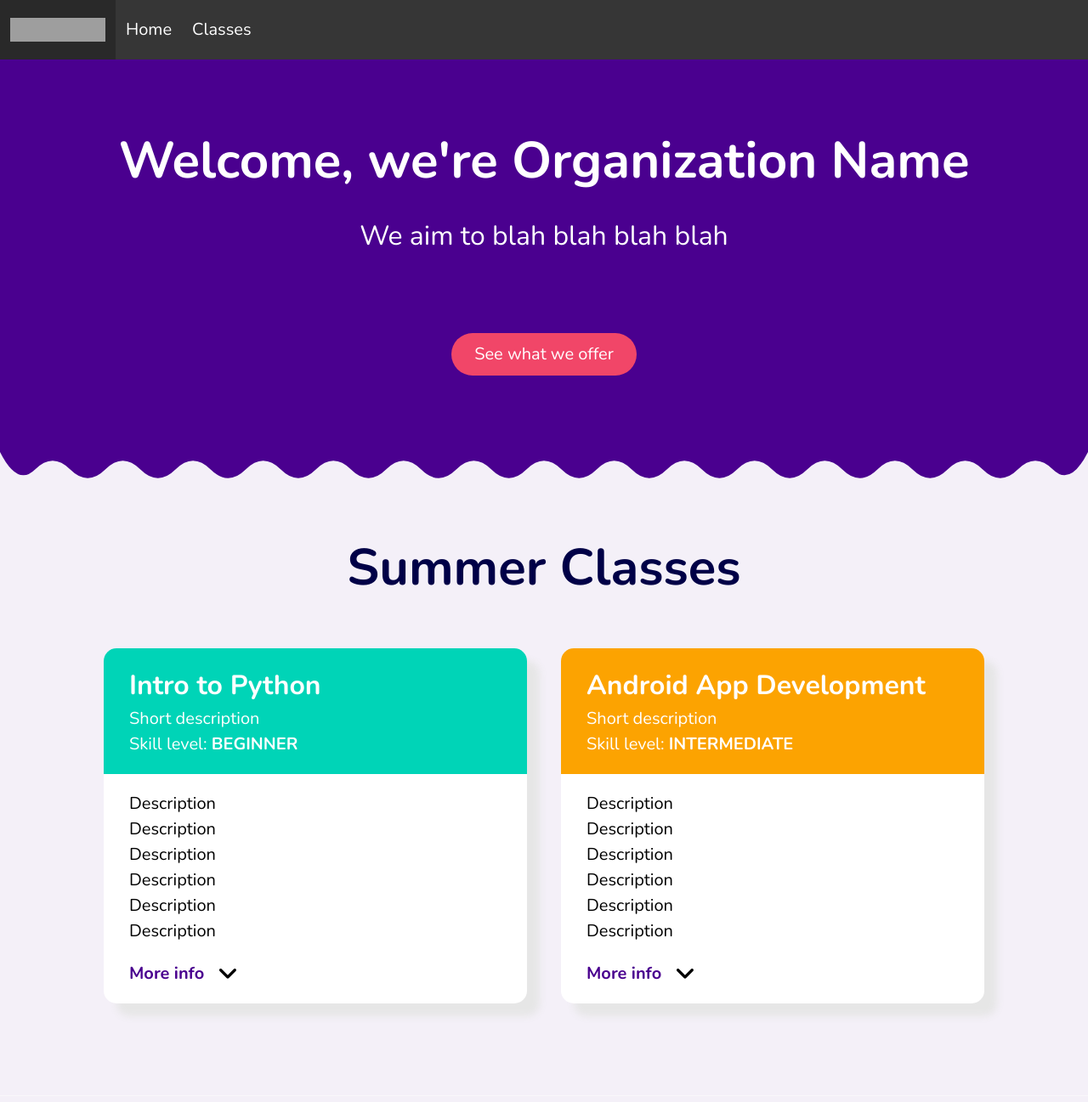
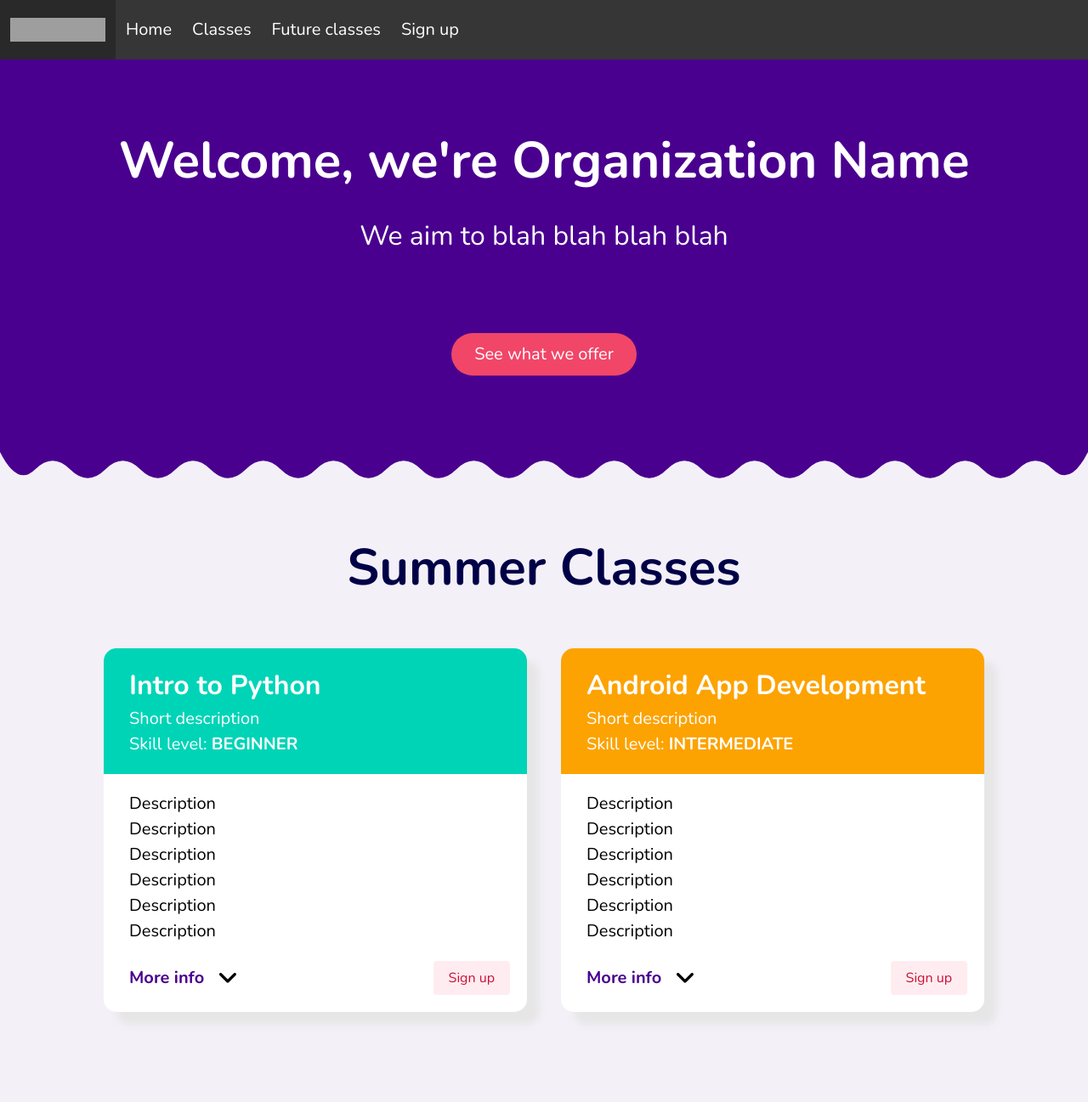
Before and after one commit to KG14/KG14.github.io, a website: page index.html in a window 1280 px wide. Shown: the top 1297 px of the page at 85% size. Drawn offline with nearby package versions, Linux system fonts and the light colour scheme; grey boxes are pictures that could not be loaded.

Commit message:
Added sign up button, made other buttons and navbar functional

```diff
--- a/css/style.css
+++ b/css/style.css
@@ -1,3 +1,7 @@
+html {
+    scroll-behavior: smooth;
+}
+
 nav {
     height: 70px !important;
     font-size: 20px;
@@ -76,3 +80,8 @@ nav {
     background: transparent;
     border: none;
 }
+
+.sign-up-btn {
+    margin-right: 20px;
+    margin-bottom: 20px;
+}
--- a/index.html
+++ b/index.html
@@ -11,6 +11,7 @@
             My Site!
         </title>
     </head>
+
     <body class="has-navbar-fixed-top">
         <nav class="navbar is-dark is-fixed-top" role="navigation" aria-label="main navigation">
             <div class="navbar-brand">
@@ -27,13 +28,25 @@
 
             <div class="navbar-menu">
                 <div class="navbar-start">
-                <a class="navbar-item">
+                  <a class="navbar-item" onclick="scrollSection('#splash-section', true)">
                     Home
                   </a>
 
-                <a class="navbar-item">
+                  <a class="navbar-item" onclick="scrollSection('#classes-section', false)" >
                     Classes
                   </a>
+
+                  <a class="navbar-item" onclick="scrollSection('#future-classes-section', false)">
+                    Future classes
+                  </a>
+
+                  <a class="navbar-item" onclick="scrollSection('#signup-section', true)">
+                    Sign up
+                  </a>
+                </div>
+
+                <div class="navbar-end">
+                </div>
             </div>
         </nav>
 
@@ -41,7 +54,7 @@
             <div class="container" id="splash-container">
                 <b><p style="color: white; font-size: 60px; margin-top: 20px;">Welcome, we're Organization Name</p></b>
                 <p class="is-size-3" style="color: white; margin: 20px;">We aim to blah blah blah blah</p>
-                <button class="button is-danger is-rounded is-medium" style="margin-top: 70px; margin-bottom: 40px;">See what we offer</button>
+                <button class="button is-danger is-rounded is-medium" style="margin-top: 70px; margin-bottom: 40px;" onclick="scrollSection('#classes-section', false)">See what we offer</button>
             </div>
         </section>
 
@@ -64,11 +77,14 @@
                             <p class="is-size-5">Description</p>
                             <p class="is-size-5">Description</p>
                         </div>
+                        <div class="is-flex" style="width: 100%; justify-content: space-between;">
                             <div class="is-flex more-info-btn-div">
                                 <b><p class="is-size-5" style="margin-right: 10px;">More info</p></b>
                                 <button onclick="showInfo(this)" class="more-info-btn">
                                     <i class="fas fa-angle-down fa-2x"></i>
                                 </button>
+                            </div>
+                            <button class="button sign-up-btn is-danger is-light" onclick="scrollSection('#signup-section', true)">Sign up</button>
                         </div>
                         <div class="more-info">
                             <p>More info</p>
@@ -77,6 +93,7 @@
                             <p>More info</p>
                         </div>
                     </div>
+
                     <div class="column class-card">
                         <div class="class-card-title" style="background-color: #FCA301;">
                             <b><p class="is-size-3">Android App Development</p></b>
@@ -91,11 +108,14 @@
                             <p class="is-size-5">Description</p>
                             <p class="is-size-5">Description</p>
                         </div>
+                        <div class="is-flex" style="width: 100%; justify-content: space-between;">
                             <div class="is-flex more-info-btn-div">
                                 <b><p class="is-size-5" style="margin-right: 10px;">More info</p></b>
                                 <button onclick="showInfo(this)" class="more-info-btn">
                                     <i class="fas fa-angle-down fa-2x"></i>
                                 </button>
+                            </div>
+                            <button class="button sign-up-btn is-danger is-light" onclick="scrollSection('#signup-section', true)">Sign up</button>
                         </div>
                         <div class="more-info">
                             <p>More info</p>
@@ -128,6 +148,7 @@
                             <p class="is-size-5">Description</p>
                         </div>
                     </div>
+
                     <div class="column class-card no-shadow">
                         <div class="class-card-title" style="background-color: #00D4B7;">
                             <b><p class="is-size-3">Intro to Cybersec</p></b>
@@ -143,6 +164,7 @@
                             <p class="is-size-5">Description</p>
                         </div>
                     </div>
+
                     <div class="column class-card no-shadow">
                         <div class="class-card-title" style="background-color: #00D4B7;">
                             <b><p class="is-size-3">Intro to C++</p></b>
@@ -173,6 +195,7 @@
         <footer class="footer">
             <div class="content has-text-centered">
                 <p>Copyright 2021 Organization name.</p>
+                <p>Design by Karan Gupta.</p>
             </div>
         </footer>
     </body>
--- a/js/index.js
+++ b/js/index.js
@@ -2,7 +2,7 @@ document.addEventListener('DOMContentLoaded', function() {
 });
 
 function showInfo(icon) {
-    parent = icon.parentElement.parentElement;
+    parent = icon.parentElement.parentElement.parentElement;
 
     // Check state
     if (parent.querySelector('.more-info').style.display == 'block') {
@@ -12,3 +12,7 @@ function showInfo(icon) {
         parent.querySelector('.more-info').style.display = 'block';
     }
 }
+
+function scrollSection(id, position) {
+    document.querySelector(id).scrollIntoView(position);
+}
--- a/sass/mystyles.scss
+++ b/sass/mystyles.scss
@@ -4,7 +4,7 @@
 @import url('https://fonts.googleapis.com/css?family=Nunito:400,700');
 
 // Set your brand colors
-$purple: #8A4D76;
+$purple: #4A008F;
 $pink: #FA7C91;
 $brown: #757763;
 $beige-light: #D0D1CD;
```
Also changed, not shown: css/mystyles.css. Lines whose indentation alone changed are shown as unchanged.
